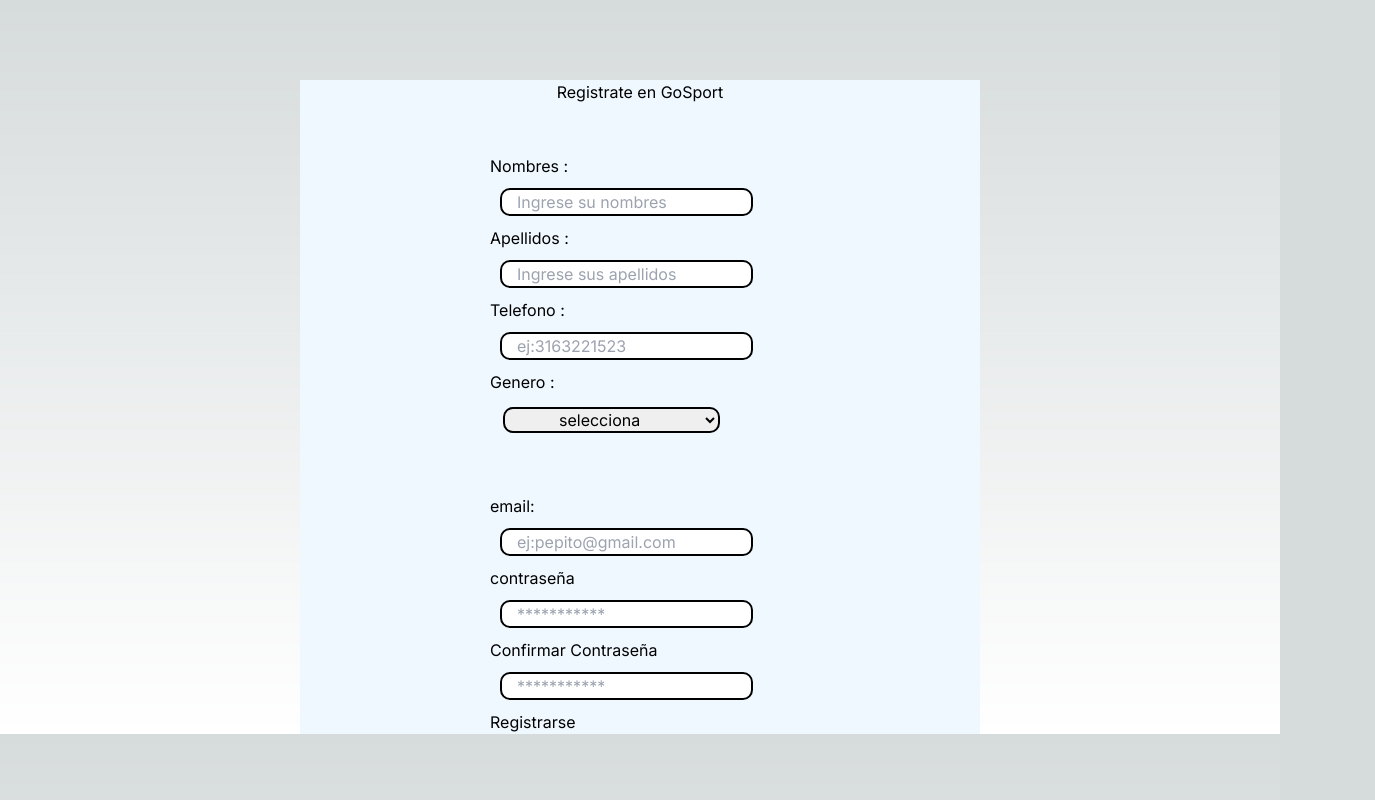
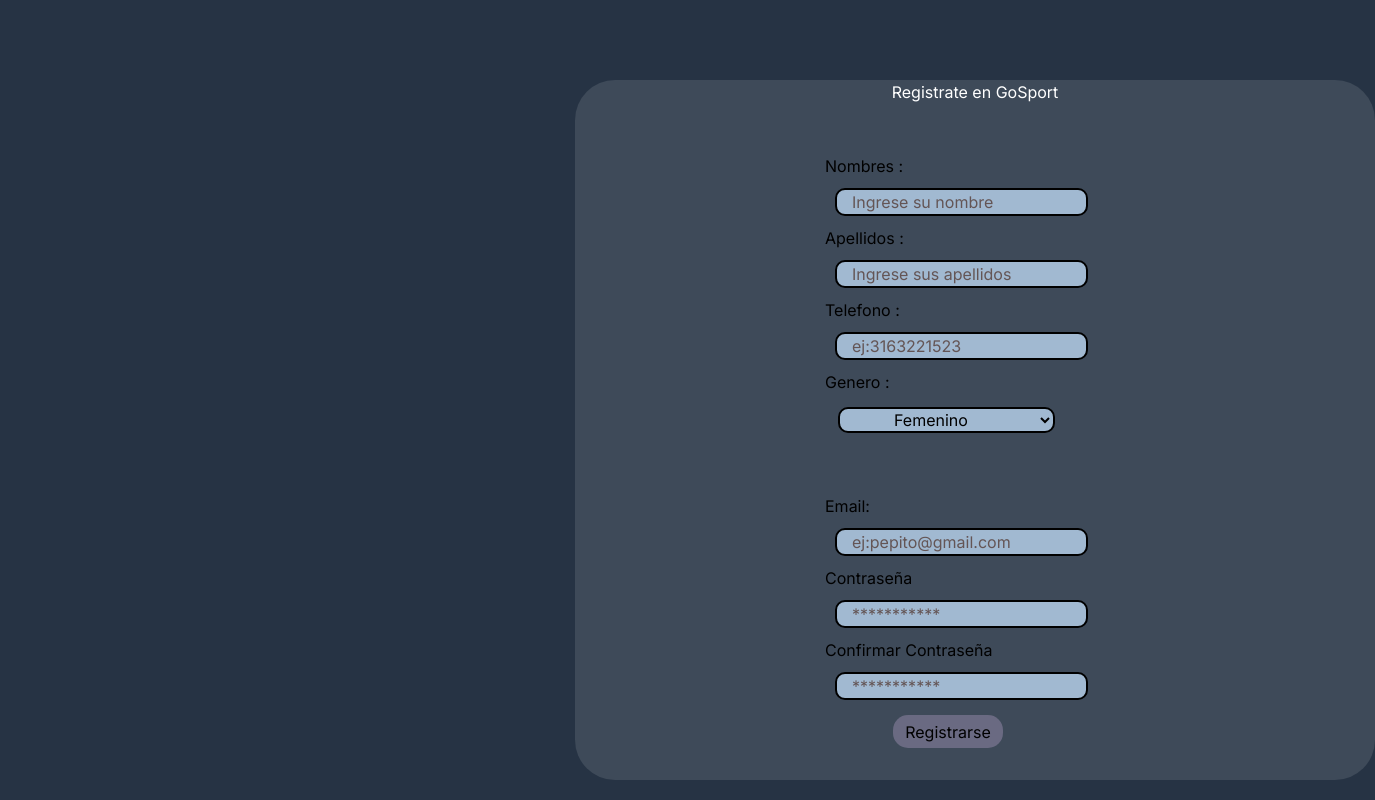
Before and after one commit to br3y3n/projectSena, a Next.js app: page /auth/registro in a window 1280 px wide. Shown: the whole page, 1375 px wide, since content can reach past the window. Built offline with nearby package versions, Linux system fonts and the light colour scheme.

Commit message:
registro

```diff
--- a/src/app/auth/registro/page.jsx
+++ b/src/app/auth/registro/page.jsx
@@ -3,44 +3,43 @@
 
 export default function Registro() {
   return (
-    <>
     <div className='mayor'>
       <h1 className='registro'>Registrate en GoSport</h1>
 
       <div className='divdatos'>
         <form action="datos">
           <label htmlFor="nombre">Nombres :</label>
-          <input type="text" id="nombre" name="nombre" placeholder="Ingrese su nombres" required />
+          <input type="text" id="nombre" name="nombre" placeholder="Ingrese su nombre" required />
 
           <label htmlFor="apellidos">Apellidos :</label>
-          <input type="text" id="nombre" name="nombre" placeholder="Ingrese sus apellidos" required />
+          <input type="text" id="apellidos" name="apellidos" placeholder="Ingrese sus apellidos" required />
 
           <label htmlFor="telefono">Telefono :</label>
-          <input type="number" id="telefono" name="telefono" placeholder="ej:3163221523" required />
+          <input className='la' type="tel" id="telefono" name="telefono" placeholder="ej:3163221523" required />
 
-          <label htmlFor="Genero">Genero :</label>
-          <select name="ciudad" id="ciudad">
-                    <option value="selecciona" disabled selected>selecciona</option>
-                    <option value="Femenino" >Femenino</option>
-                    <option value="medellin">Masculino</option>
+          <label htmlFor="genero">Genero :</label>
+          <select name="genero" id="genero">
+            <option value="selecciona" disabled defaultValue>selecciona</option>
+            <option value="Femenino">Femenino</option>
+            <option value="Masculino">Masculino</option>
             <option value="Prefiero no decirlo">Prefiero no decirlo</option>
           </select>
 
           <br /> <br />
-          <label for="">email: </label>
-          <input type="email" name="email" id="email" placeholder="ej:pepito@gmail.com" />
+          <label htmlFor="email">Email: </label>
+          <input type="email" id="email" name="email" placeholder="ej:pepito@gmail.com" required />
 
-          <label for="">contraseña</label>
-          <input type="password" placeholder="***********" name="password" id="password"/>
+          <label htmlFor="password">Contraseña</label>
+          <input type="password" id="password" name="password" placeholder="***********" required />
 
-          <label for="">Confirmar Contraseña</label>
-          <input type="password" placeholder="***********" name="password" id="password"/>
+          <label htmlFor="confirmar-password">Confirmar Contraseña</label>
+          <input type="password" id="confirmar-password" name="confirmar-password" placeholder="***********" required />
 
-          <button>Registrarse</button>
-
+          <div className='divre'>
+            <button type="submit" className='registros'>Registrarse</button>
+          </div>
         </form>
       </div>
     </div>
-    </>
   );
 }
--- a/src/app/auth/registro/styles.css
+++ b/src/app/auth/registro/styles.css
@@ -1,19 +1,27 @@
+body{
+    background:#263344;
+}
+
+
 .mayor{
     margin-top: 80px;
-    margin-right: 300px;
-    margin-left: 300px;
-    background-color: aliceblue;
+    margin-left: 575px;
+    background: rgba(116, 126, 137, 0.3);
+    width: 800px;
+    height: 700px;
+    border-radius: 40px;
 }
 h1{
-    color: black;
+    color: white;
 }
 .registro{
     text-align: center;
     margin-top: 20px
 }
 label{
-    color: black;
+    color: rgb(0, 0, 0);
     text-align: center
+
 }
 
 select{
@@ -23,6 +31,7 @@
     border-radius:10px ;
     padding-left: 50px;
     padding-right: 3px;
+    background-color: #A1B9D1;
 }
 
 .divdatos{
@@ -35,15 +44,39 @@
 .divdatos form {
     display: flex;
     flex-direction: column;
-    align-items: flex-start; /* Alinear elementos del formulario al inicio del contenedor */
-    width: 300px; /* Ancho fijo para el formulario */
+    align-items: flex-start;
+    width: 300px;
+}
+/* Estilos para los placeholders */
+input::placeholder,
+select::placeholder {
+  color: #645555;
+}
+
+input:focus::placeholder,
+select:focus::placeholder {
+    color: #645555;
 }
 
 
-input{
+input {
+    background-color: #A1B9D1;
     border: 2px solid black;
     border-radius: 10px;
     margin: 10px;
     color: black;
     padding-left: 15px;
 }
+
+.divre{
+    margin-top: 5px;
+    margin-left: 68px;
+
+}
+.registros{
+    border-radius: 15px;
+    background-color: rgb(106, 106, 130);
+    width: 110px;
+    height: 33px;
+
+}
```
Lines whose indentation alone changed are shown as unchanged.
